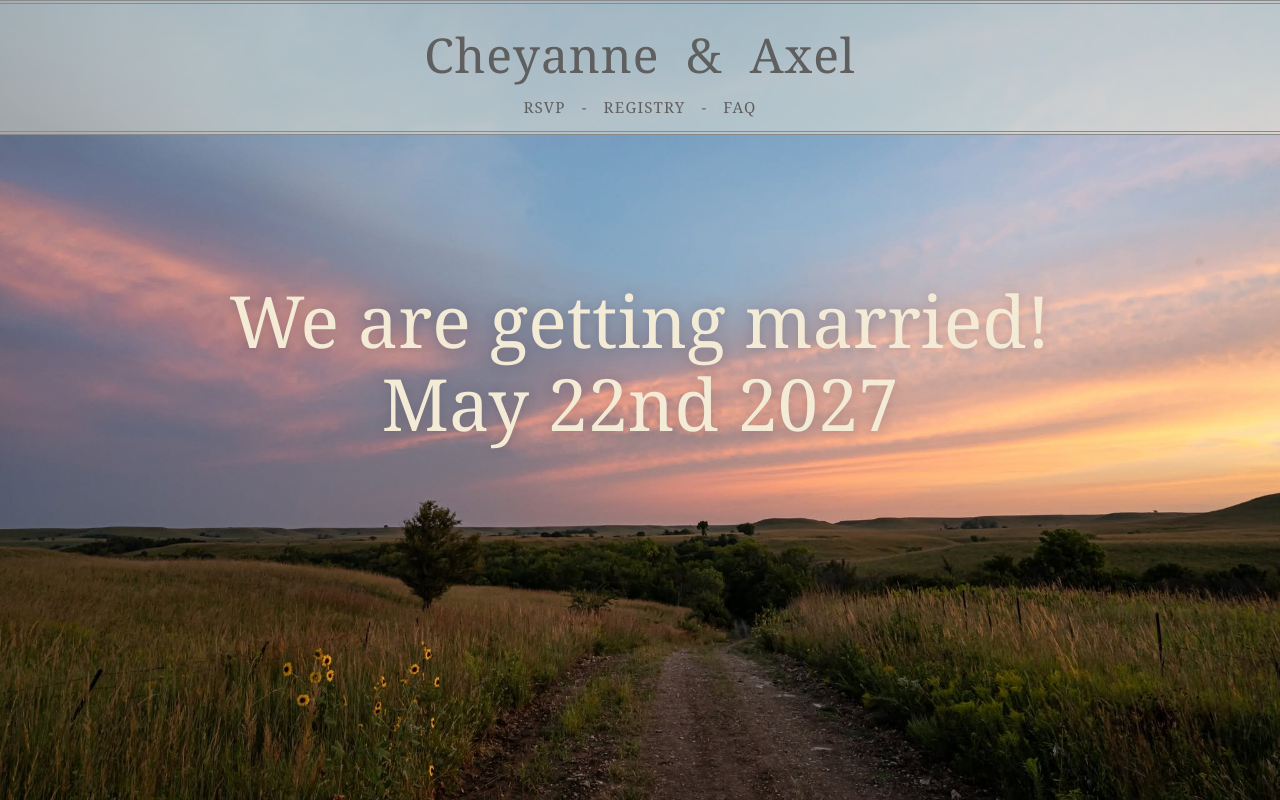
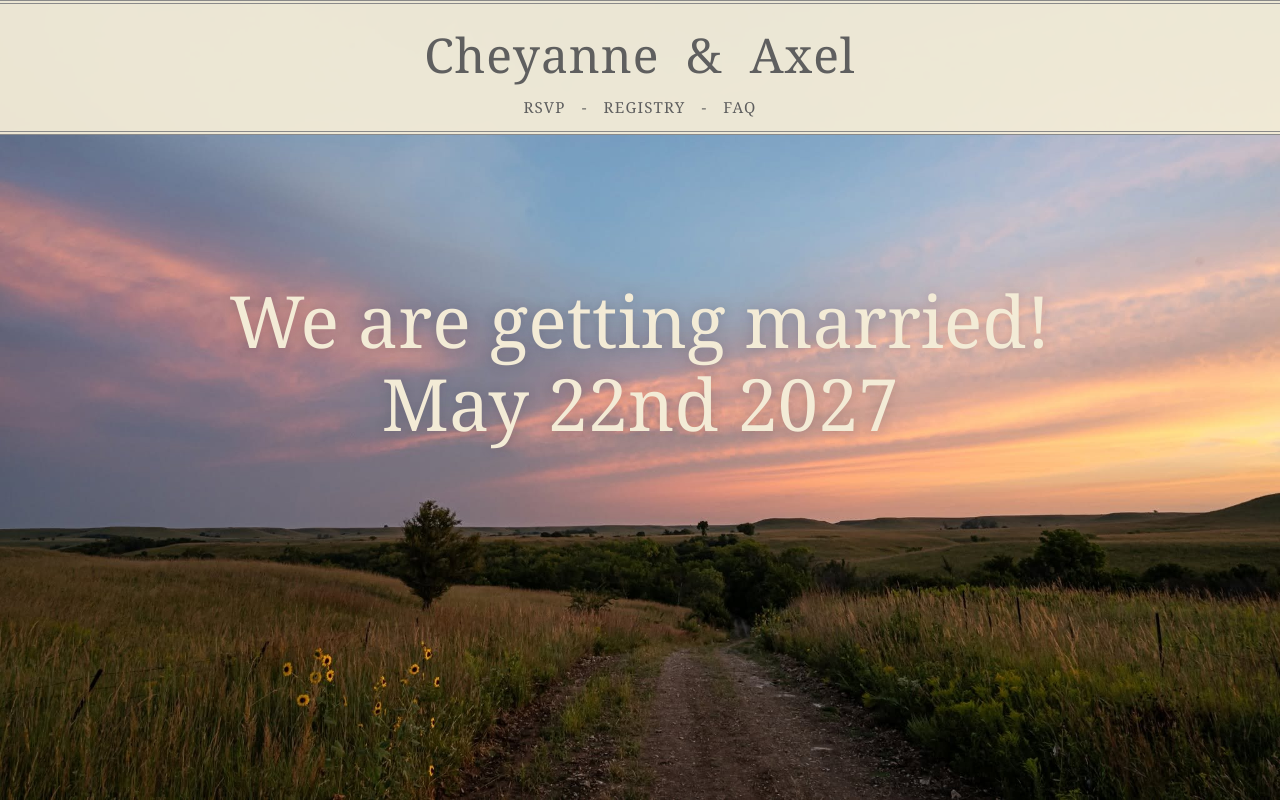
Before and after one commit to bcaxel3/wedding, a plain HTML site: page index.html in a window 1280 px wide. Drawn offline with Linux system fonts and the light colour scheme.

Commit message:
Add files via upload
Changed the transparency of the banner

```diff
--- a/style.css
+++ b/style.css
@@ -1,7 +1,7 @@
 /* ===== Colors & fonts — change these to restyle the whole site ===== */
 :root {
   --cream: #F3EBD6;                          /* headline text color */
-  --banner-bg: rgba(243, 235, 214, 0.47);    /* #F3EBD6 at 120/255 opacity */
+  --banner-bg: rgba(243, 235, 214, 0.95);    /* #F3EBD6 at 120/255 opacity */
   --banner-text: #5f5f5f;                    /* names + menu */
   --banner-line: #8a8a8a;                    /* double lines above/below banner */
   --serif: Georgia, "Times New Roman", serif;
```
